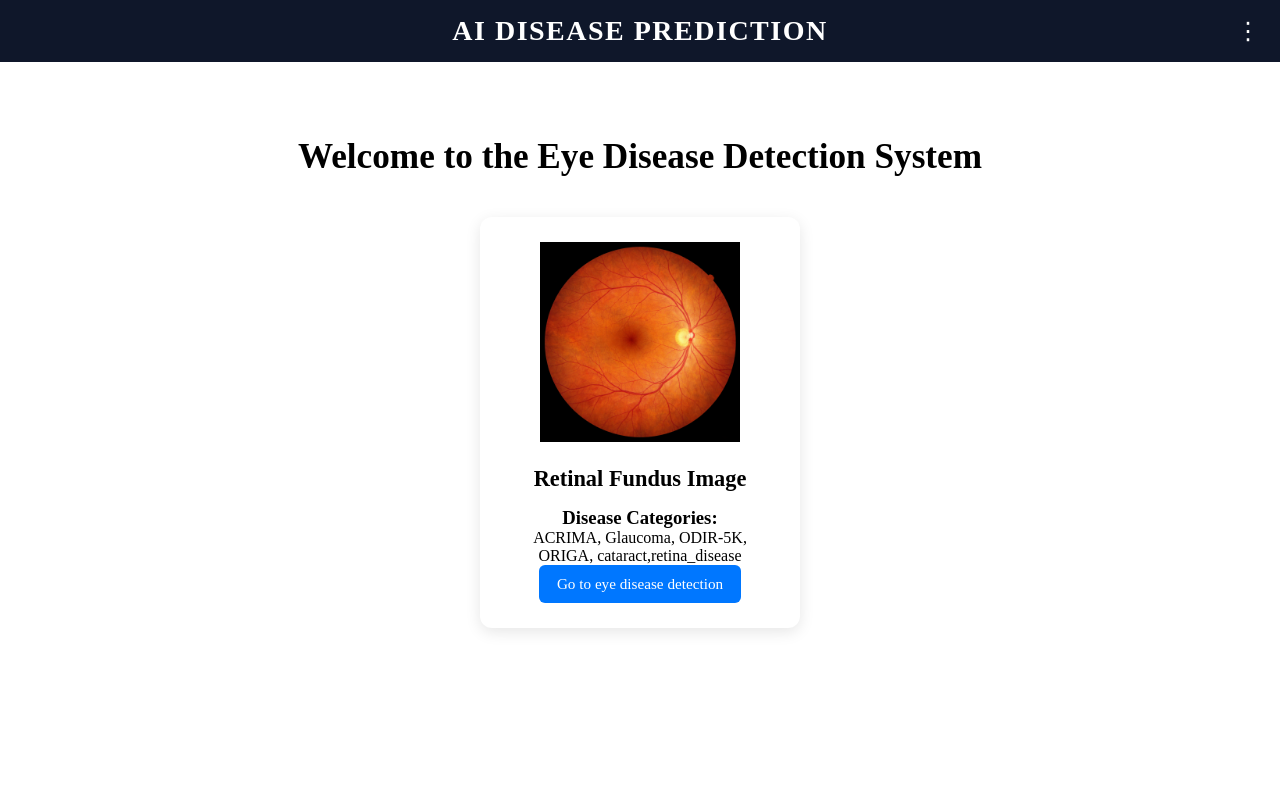
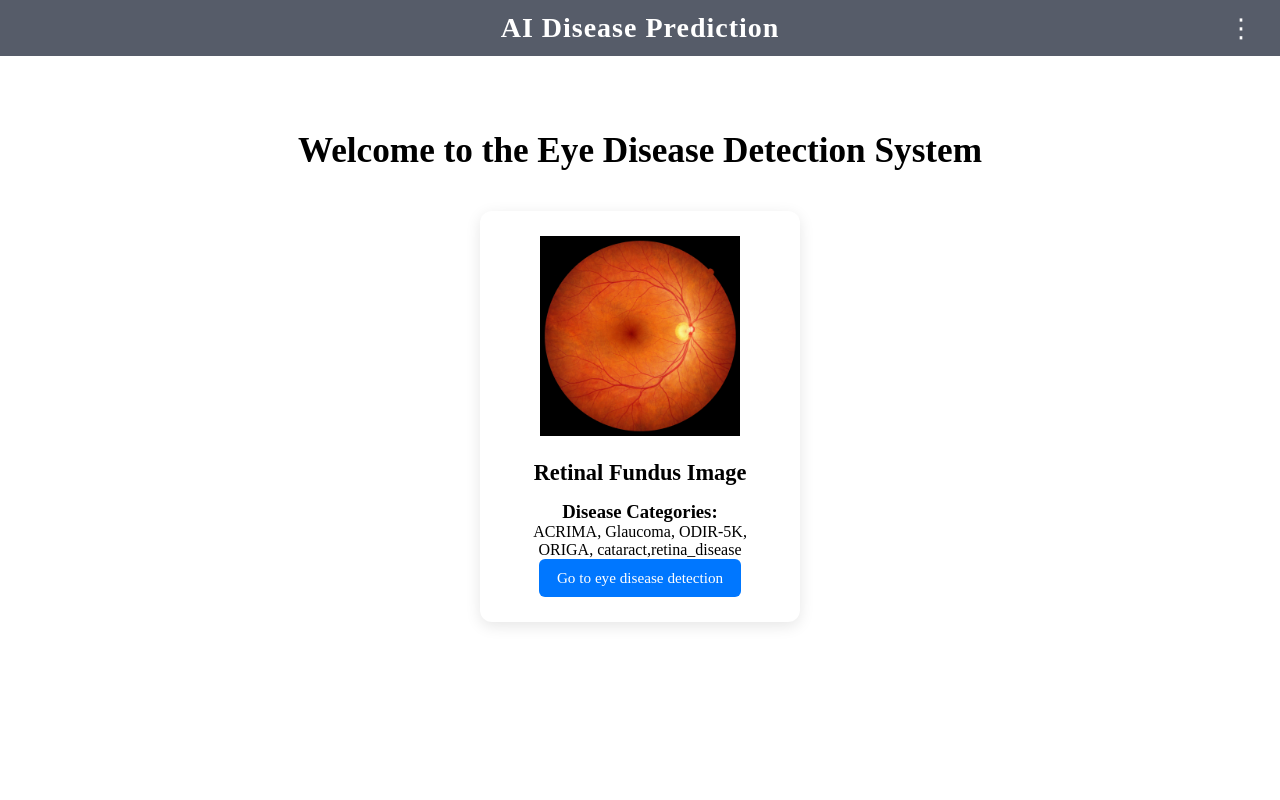
Before and after one commit to Govind40674/ai-disease-detection, a React app in the folder frontend/: page /eye in a window 1280 px wide. Shown: the top 800 px of the page. Built offline with nearby package versions, Linux system fonts and the light colour scheme; the HTML template or start-up script is replaced by a standard one.

Commit message:
change header.jsx

```diff
--- a/frontend/src/components/header/Header.jsx
+++ b/frontend/src/components/header/Header.jsx
@@ -1,33 +1,44 @@
-import React, { useState } from "react";
+import React, { useState, useRef, useEffect } from "react";
 import { Link } from "react-router-dom";
 import styles from "./header.module.css";
 
 function Header() {
   const [open, setOpen] = useState(false);
+  const menuRef = useRef();
+
+  // Close when clicking outside
+  useEffect(() => {
+    const handleClickOutside = (e) => {
+      if (menuRef.current && !menuRef.current.contains(e.target)) {
+        setOpen(false);
+      }
+    };
+
+    document.addEventListener("mousedown", handleClickOutside);
+    return () => document.removeEventListener("mousedown", handleClickOutside);
+  }, []);
 
   return (
     <header className={styles.header}>
       <div className={styles.inner}>
 
-        {/* Center Title */}
         <h1 className={styles.title}>AI Disease Prediction</h1>
 
-        {/* Three Dots */}
-        <div className={styles.menu}>
-          <button onClick={() => setOpen(!open)} className={styles.menuBtn}>
+        <div className={styles.menu} ref={menuRef}>
+          <button
+            onClick={() => setOpen(!open)}
+            className={styles.menuBtn}
+          >
             ⋮
           </button>
 
-          {/* Dropdown */}
-          {open && (
-            <div className={styles.dropdown}>
+          <div className={`${styles.dropdown} ${open ? styles.show : ""}`}>
             <Link to="/" onClick={() => setOpen(false)}>Home</Link>
             <Link to="/chest" onClick={() => setOpen(false)}>Chest X-ray</Link>
             <Link to="/eye" onClick={() => setOpen(false)}>Eye Disease</Link>
             <Link to="/skin" onClick={() => setOpen(false)}>Skin Disease</Link>
             <Link to="/kidney" onClick={() => setOpen(false)}>Kidney Disease</Link>
           </div>
-          )}
         </div>
 
       </div>
--- a/frontend/src/components/header/header.module.css
+++ b/frontend/src/components/header/header.module.css
@@ -1,10 +1,18 @@
+/* Header with glass effect */
 .header {
   width: 100%;
-  background: #0f172a;
-  padding: 15px 20px;
+  padding: 12px 16px;
   color: white;
+
+  position: sticky;
+  top: 0;
+  z-index: 1000;
+
+  background: rgba(15, 23, 42, 0.7);
+  backdrop-filter: blur(10px);
 }
 
+/* Layout */
 .inner {
   display: flex;
   justify-content: center;
@@ -12,54 +20,107 @@
   position: relative;
 }
 
-/* .title {
-  text-align: center;
-  font-size: 22px;
-  font-weight: bold;
-} */
-
+/* Title */
 .title {
-  text-align: center;
-  font-size: 28px;
-  font-weight: 900;   /* ultra bold */
-  letter-spacing: 1.5px;
-  text-transform: uppercase; /* makes it look strong */
+  font-size: 24px;
+  font-weight: 900;
+  letter-spacing: 1px;
 }
 
-/* Menu (3 dots) */
+/* Menu */
 .menu {
   position: absolute;
-  right: 0;
+  right: 10px;
 }
 
+/* Button */
 .menuBtn {
   background: none;
   border: none;
   color: white;
-  font-size: 24px;
+  font-size: 26px;
   cursor: pointer;
+  transition: transform 0.2s ease;
 }
 
-/* Dropdown */
+.menuBtn:hover {
+  transform: scale(1.2);
+}
+
+/* Dropdown (hidden by default) */
 .dropdown {
   position: absolute;
   right: 0;
-  top: 35px;
-  background: white;
-  color: black;
-  border-radius: 8px;
-  padding: 10px;
+  top: 45px;
+
+  background: rgba(255, 255, 255, 0.9);
+  backdrop-filter: blur(8px);
+
+  border-radius: 12px;
+  padding: 10px 0;
+  min-width: 180px;
+
   display: flex;
   flex-direction: column;
-  min-width: 150px;
+
+  /* animation */
+  opacity: 0;
+  transform: translateY(-10px);
+  pointer-events: none;
+
+  transition: all 0.3s ease;
+
+  z-index: 9999;
+  box-shadow: 0 8px 20px rgba(0,0,0,0.2);
 }
 
+/* Show dropdown */
+.show {
+  opacity: 1;
+  transform: translateY(0);
+  pointer-events: auto;
+}
+
+/* Links */
 .dropdown a {
   text-decoration: none;
   color: black;
-  padding: 8px;
+  padding: 10px 16px;
+  font-size: 14px;
+  transition: background 0.2s;
 }
 
 .dropdown a:hover {
-  background: #f1f1f1;
+  background: rgba(0,0,0,0.05);
 }
+
+/* Responsive */
+
+/* Mobile */
+@media (max-width: 480px) {
+  .title {
+    font-size: 18px;
+  }
+
+  .menuBtn {
+    font-size: 22px;
+  }
+
+  .dropdown {
+    min-width: 140px;
+  }
+}
+
+/* Tablet */
+@media (max-width: 768px) {
+  .title {
+    font-size: 20px;
+  }
+}
+
+/* Desktop */
+@media (min-width: 1024px) {
+  .title {
+    font-size: 28px;
+  }
+}
```
Lines whose indentation alone changed are shown as unchanged.
